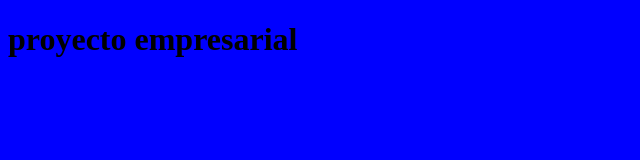
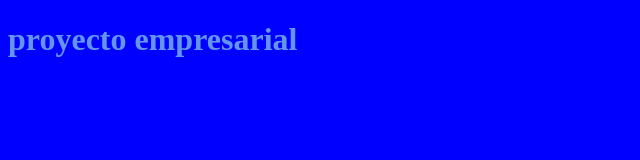
Before and after one commit to estefaniaeleicegui/CursoGit, a plain HTML site: page index.html in a window 1280 px wide. Shown: the whole page, without its empty margins (0-640 px from the left). Drawn offline with Linux system fonts and the light colour scheme.

Commit message:
negrita y color azul claro

```diff
--- a/css/style.css
+++ b/css/style.css
@@ -1,3 +1,5 @@
 body{
     background-color: blue;
+    font-weight: bold;
+    color: cornflowerblue;
 }
```
